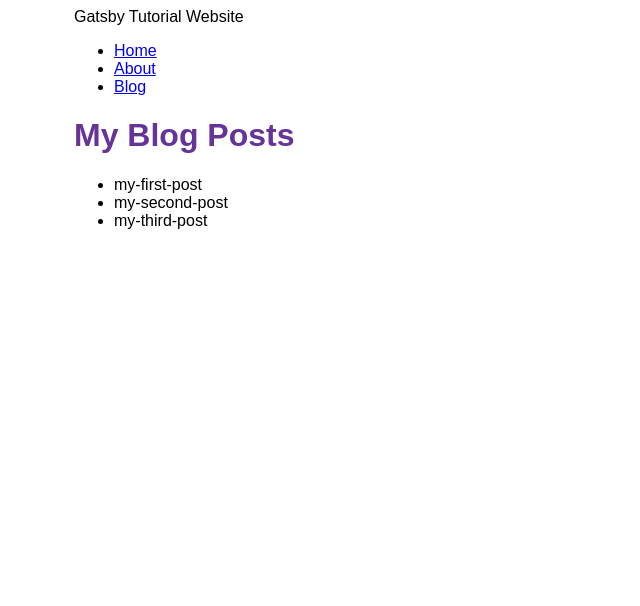
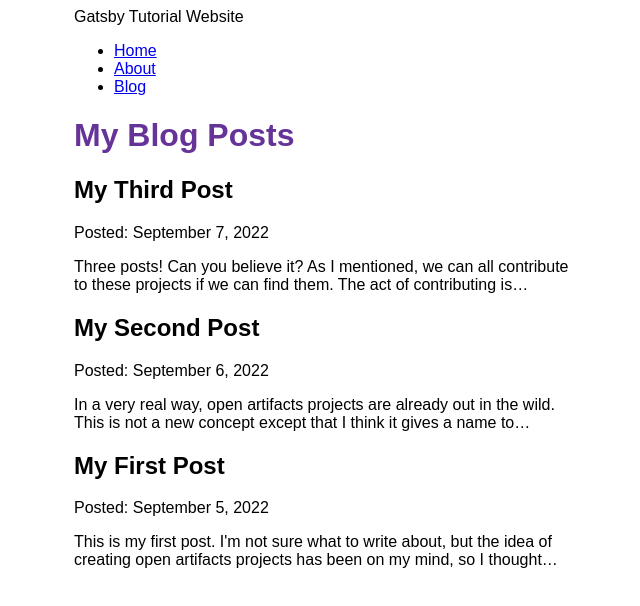
Before and after one commit to jimappleg8/my-gatsby-portfolio, a Gatsby site: page /blog in a window 1280 px wide. Shown: the whole page, without its empty margins (316-956 px from the left). Built offline with nearby package versions, Linux system fonts and the light colour scheme; Gatsby itself is replaced by a stand-in of ours.

Commit message:
Finished Gatsby Tutorial Part 5

```diff
--- a/blog/my-first-post.mdx
+++ b/blog/my-first-post.mdx
@@ -0,0 +1,16 @@
+---
+title: "My First Post"
+date: "2022-09-05"
+slug: "my-first-post"
+---
+
+This is my first post. I'm not sure what to write about, but the idea of creating open artifacts projects has been on my mind, so I thought I'd start with that.
+
+Open Artifacts are, at their core, websites that describe in great detail how to create something: an artifact. That artifact could be a clay pot or it could be an early-education school. Beyond the website, there needs to be some way for people to contribute ideas or other work to benefit the project.
+
+The idea is to
+
+1. Make the information available so that anyone in the world can create it.
+2. Create a collaborative space in which everyone who wants to can contribute to the project.
+
+**Yay Open ARtifacts!**
--- a/blog/my-second-post.mdx
+++ b/blog/my-second-post.mdx
@@ -0,0 +1,11 @@
+---
+title: "My Second Post"
+date: "2022-09-06"
+slug: "my-second-post"
+---
+
+In a very real way, open artifacts projects are already out in the wild. This is not a new concept except that I think it gives a name to something that people were already moving toward.
+
+I think one of the first goals would be to find as many of these existing open artifacts projects and let other people know about them. I can only do so much of this kind of thing, and I would appreciate anyone else lending a hand. In true open artifacts spirit, this website is an open artifacts project designed to gather and disseminate information about open artifacts projects.
+
+Let's call it the Great Search for Open Artifacts! Join us in the search and help highlight projects that we can all contribute to.
--- a/blog/my-third-post.mdx
+++ b/blog/my-third-post.mdx
@@ -0,0 +1,13 @@
+---
+title: "My Third Post"
+date: "2022-09-07"
+slug: "my-third-post"
+---
+
+Three posts! Can you believe it?
+
+As I mentioned, we can all contribute to these projects if we can find them. The act of contributing is part of the act of helping create a better world. We all have what I call a _creative practice_ where we decide what we want to create and we do it.
+
+By create, I'm talking in the largest possible sense. We create all kinds of things every day, including our relationships with other people, food, good or bad feelings in others, and much more. Like the concept of an open artifacts project, a creative practice just makes explicit what we are already doing it, and making it explicit allows us to examine what we're doing and find ways to improve it.
+
+So, pay attention to your creative practice and work toward ensuring that the world you're creating is the one you want to live in.
--- a/gatsby-config.js
+++ b/gatsby-config.js
@@ -6,6 +6,7 @@ module.exports = {
   plugins: [
     `gatsby-plugin-image`,
     `gatsby-plugin-sharp`,
+    `gatsby-plugin-mdx`,
     {
       resolve: "gatsby-source-filesystem",
       options: {
--- a/package.json
+++ b/package.json
@@ -15,8 +15,10 @@
     "clean": "gatsby clean"
   },
   "dependencies": {
+    "@mdx-js/react": "^2.1.3",
     "gatsby": "^4.22.0",
     "gatsby-plugin-image": "^2.22.0",
+    "gatsby-plugin-mdx": "^4.1.0",
     "gatsby-plugin-sharp": "^4.22.0",
     "gatsby-source-filesystem": "^4.22.0",
     "react": "^18.1.0",
--- a/src/pages/blog.js
+++ b/src/pages/blog.js
@@ -6,24 +6,29 @@ import Seo from '../components/seo'
 const BlogPage = ({ data }) => {
   return (
     <Layout pageTitle="My Blog Posts">
-      <ul>
       {
-        data.allFile.nodes.map(node => (
-          <li key={node.name}>
-            {node.name}
-          </li>
+        data.allMdx.nodes.map(node => (
+          <article key={node.id}>
+            <h2>{node.frontmatter.title}</h2>
+            <p>Posted: {node.frontmatter.date}</p>
+            <p>{node.excerpt}</p>
+          </article>
         ))
       }
-      </ul>
     </Layout>
   )
 }
 
 export const query = graphql`
   query {
-    allFile {
+    allMdx(sort: {fields: frontmatter___date, order: DESC}) {
       nodes {
-        name
+        frontmatter {
+          title
+          date(formatString: "MMMM D, YYYY")
+        }
+        id
+        excerpt
       }
     }
   }
```
Also changed, not shown: 1 other file.
